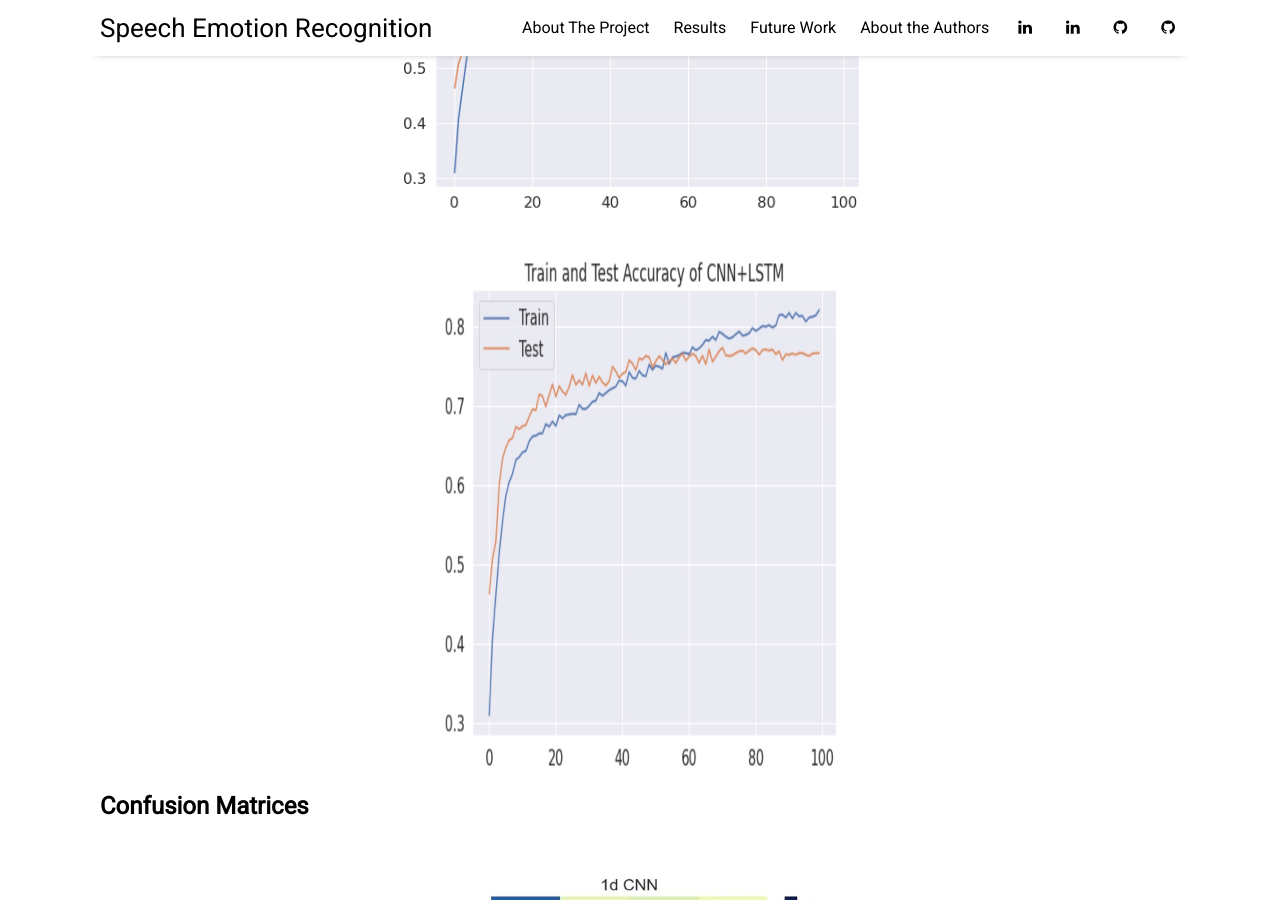
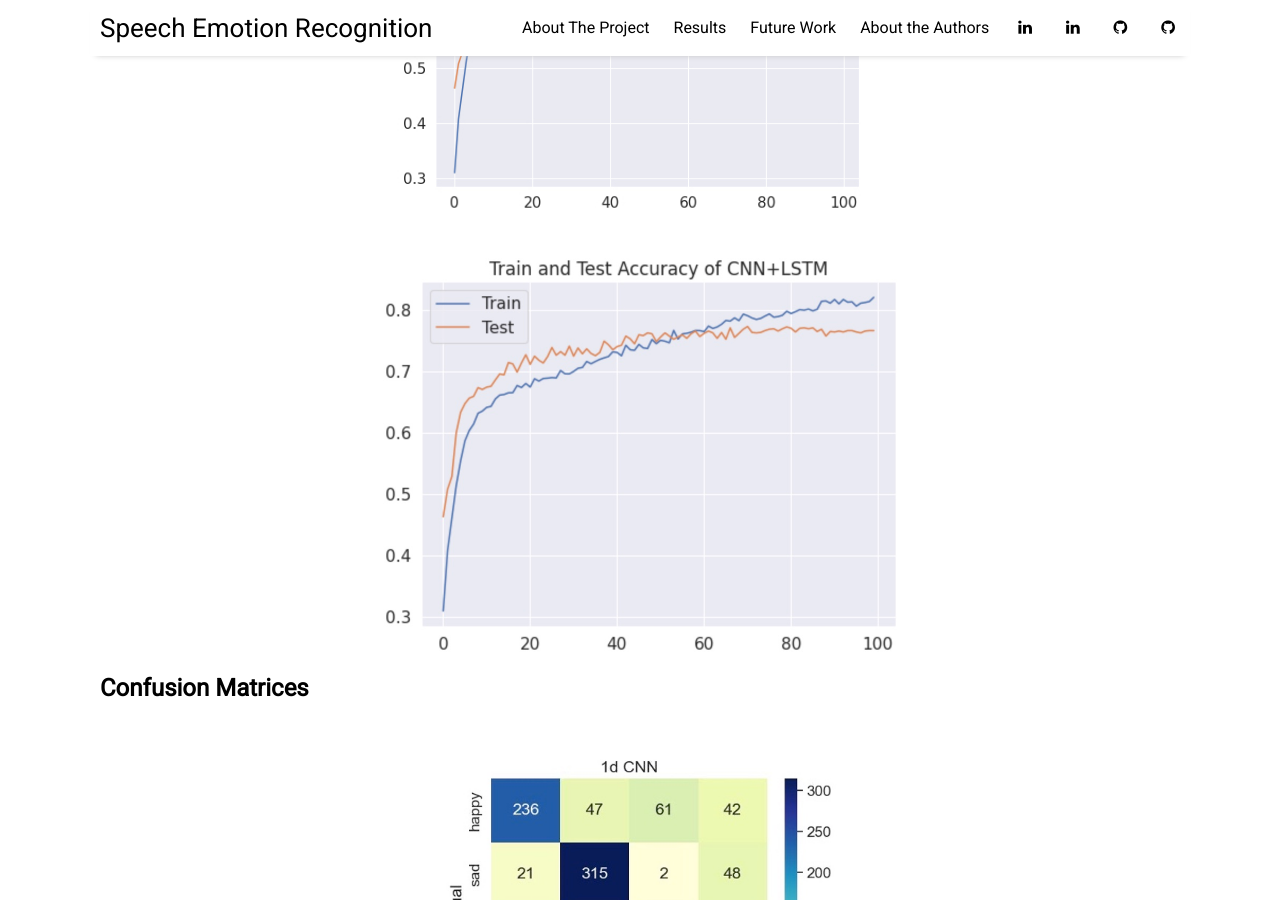
Before and after one commit to kelvinm10/SER_Website, a Jekyll site: the page built from _posts/2022-04-18-results.md, in a window 1280 px wide and 900 px high, scrolled down 3936 px. Built offline with Jekyll 4.4.1, drawn with Linux system fonts in a browser that asks for light colours; nearby versions of some CDN libraries.

Commit message:
Update 2022-04-18-results.md
resized photos

```diff
--- a/_posts/2022-04-18-results.md
+++ b/_posts/2022-04-18-results.md
@@ -86,7 +86,7 @@ image: results.jpg
 ## Test Accuracy During Training
 <img src="{{ site.github.url }}/assets/img/Train_test_acc_CNN.jpg" alt="ttcnn" style="width:547px;height:410px;" align="center">
 
-<img src="{{ site.github.url }}/assets/img/lstm_train_test.jpg" alt="ttlstm" style="width:400px;height:521px;" align="center">
+<img src="{{ site.github.url }}/assets/img/lstm_train_test.jpg" alt="ttlstm" style="width:522px;height:403px;" align="center">
 
 
 ## Confusion Matrices
```
